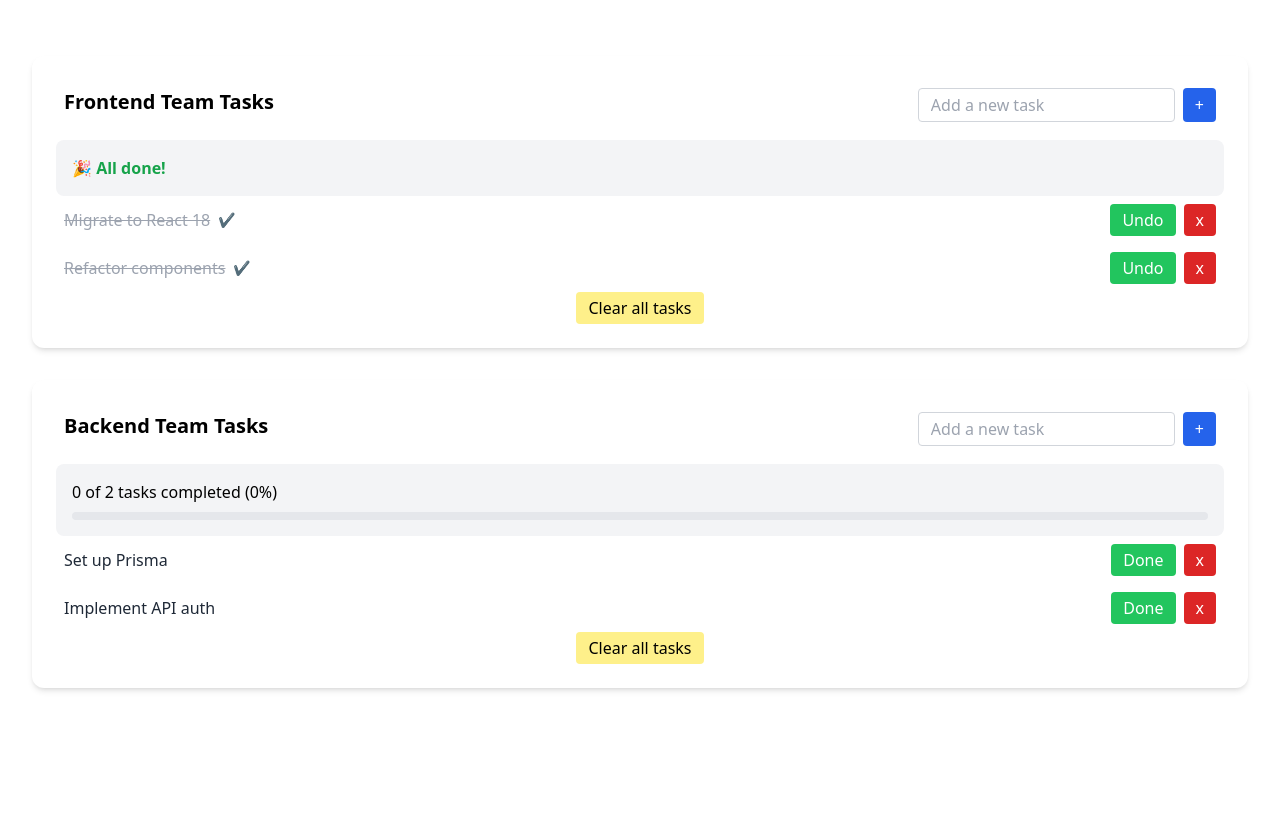
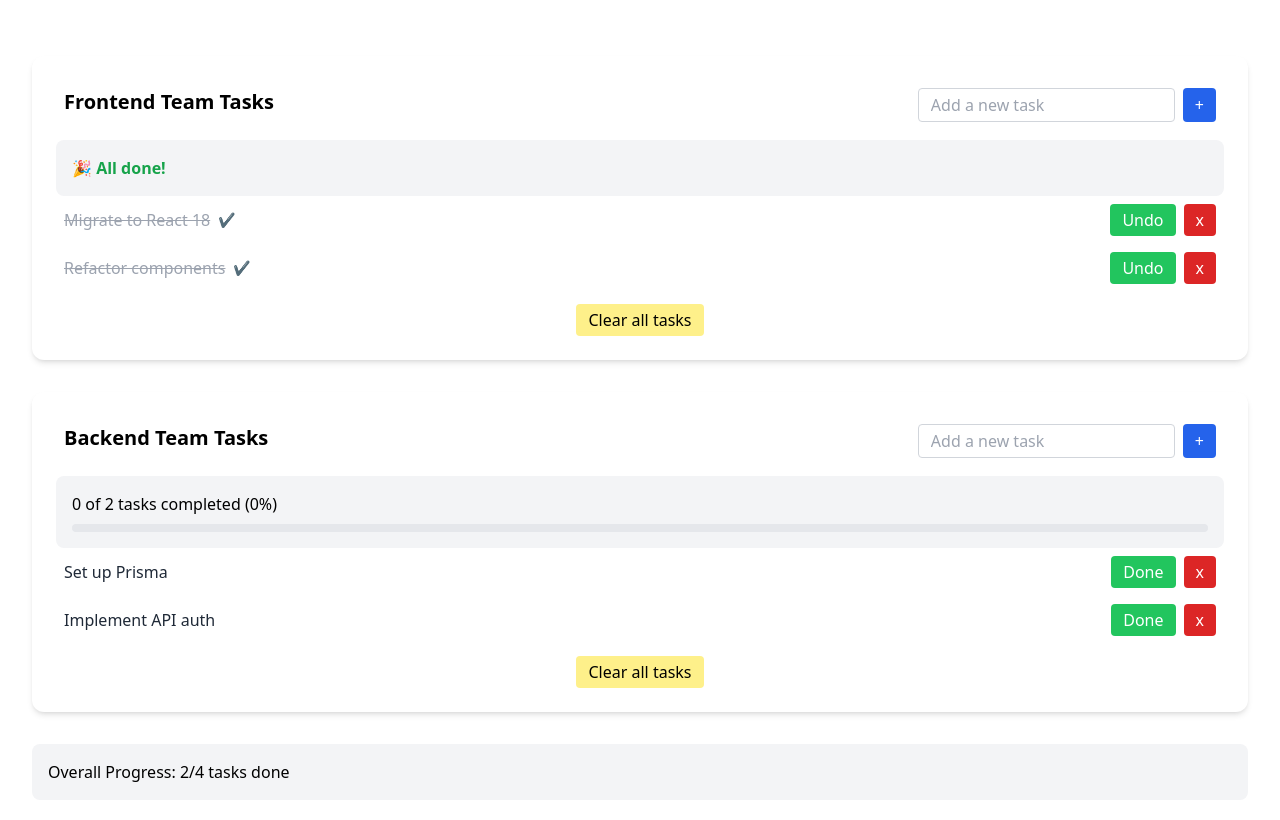
Before and after one commit to dalofe/react-playground, a React (Vite) app: page / in a window 1280 px wide. Shown: the top 820 px of the page. Built offline with nearby package versions, Linux system fonts and the light colour scheme; the HTML template or start-up script is replaced by a standard one.

Commit message:
Day 10: refactoring state update

```diff
--- a/src/App.tsx
+++ b/src/App.tsx
@@ -27,10 +27,16 @@ export default function App() {
     localStorage.setItem("backendTasks", JSON.stringify(backendTasks));
   }, [backendTasks]);
 
+  const totalTasks = frontendTasks.length + backendTasks.length;
+  const totalCompleted = frontendTasks.filter(t => t.completed).length + backendTasks.filter(t => t.completed).length;
+
   return (
     <div className="p-8 space-y-8">
       <TaskList title="Frontend Team Tasks" showCompleted={true} tasks={frontendTasks} setTasks={setFrontendTasks} emptyMessage="No frontend tasks" />
       <TaskList title="Backend Team Tasks" showCompleted={true} tasks={backendTasks} setTasks={setBackendTasks} emptyMessage="No backend tasks" />
+      <div className="p-4 bg-gray-100 rounded-lg">
+        Overall Progress: {totalCompleted}/{totalTasks} tasks done
+      </div>
     </div>
   );
 }
--- a/src/components/TaskForm.tsx
+++ b/src/components/TaskForm.tsx
@@ -3,11 +3,10 @@ import type { ChangeEvent, FormEvent, Dispatch, SetStateAction } from "react"
 import type { Task } from "./TaskList";
 
 type TaskFormProps = {
-    tasks: Task[];
     setTasks: Dispatch<SetStateAction<Task[]>>;
 }
 
-export default function TaskForm({ tasks, setTasks }: TaskFormProps) {
+export default function TaskForm({ setTasks }: TaskFormProps) {
     const [title, setTitle] = useState<string>("");
     const [errorMessage, setErrorMessage] = useState<string>("");
 
@@ -27,14 +26,15 @@ export default function TaskForm({ tasks, setTasks }: TaskFormProps) {
             };
 
             setErrorMessage("");
-            setTasks([...tasks, newTask]);
+            //setTasks([...tasks, newTask]);
+            setTasks(prev => [...prev, newTask]);
             setTitle("");
         }
     }
 
     return (
         <div>
-            {errorMessage && (<span className="text-red-500 text-sm">Add a task to submit!</span>)}
+            {errorMessage && (<span className="text-red-500 text-sm">{errorMessage}</span>)}
             <form className="flex gap-2" onSubmit={handleSubmit}>
                 <input
                     type="text"
--- a/src/components/TaskList.tsx
+++ b/src/components/TaskList.tsx
@@ -45,7 +45,7 @@ export default function TaskList({ title, tasks, setTasks, showCompleted = true,
         <div className="p-6 bg-white rounded-xl shadow-md mt-6">
             <div className="flex justify-between p-2">
                 <h2 className="text-xl font-semibold mb-4">{title}</h2>
-                <TaskForm setTasks={setTasks} tasks={tasks} />
+                <TaskForm setTasks={setTasks} />
             </div>
             <TaskProgress tasks={tasks} />
             <ul>
@@ -71,7 +71,7 @@ export default function TaskList({ title, tasks, setTasks, showCompleted = true,
                         ))
                 }
             </ul>
-            <div className="grid justify-items-center">
+            <div className="grid justify-items-center mt-3">
                 <button onClick={emptyList}
                     className="px-3 py-1 bg-yellow-200 rounded hover:bg-yellow-300 transition">Clear all tasks</button>
             </div>
```
